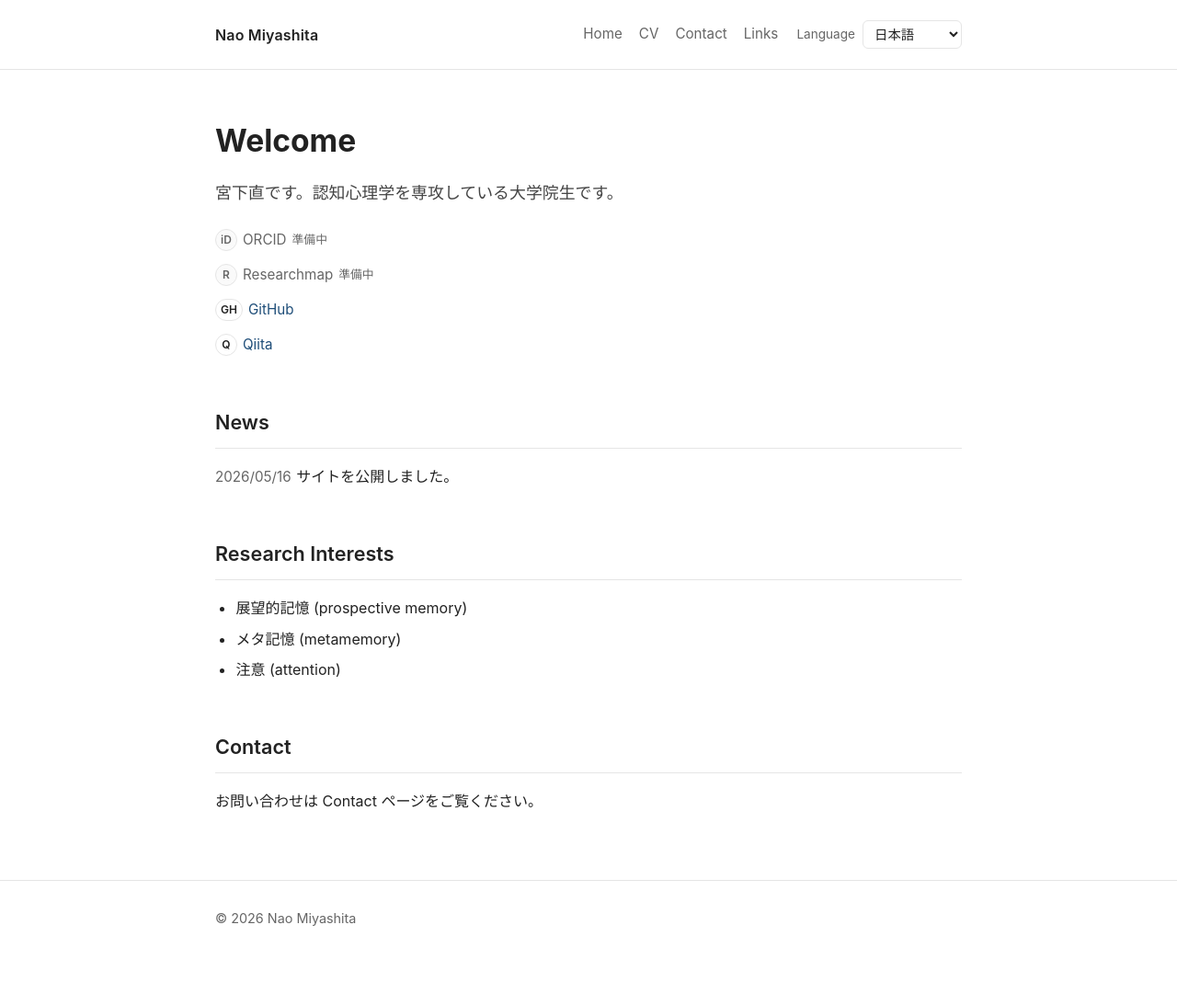
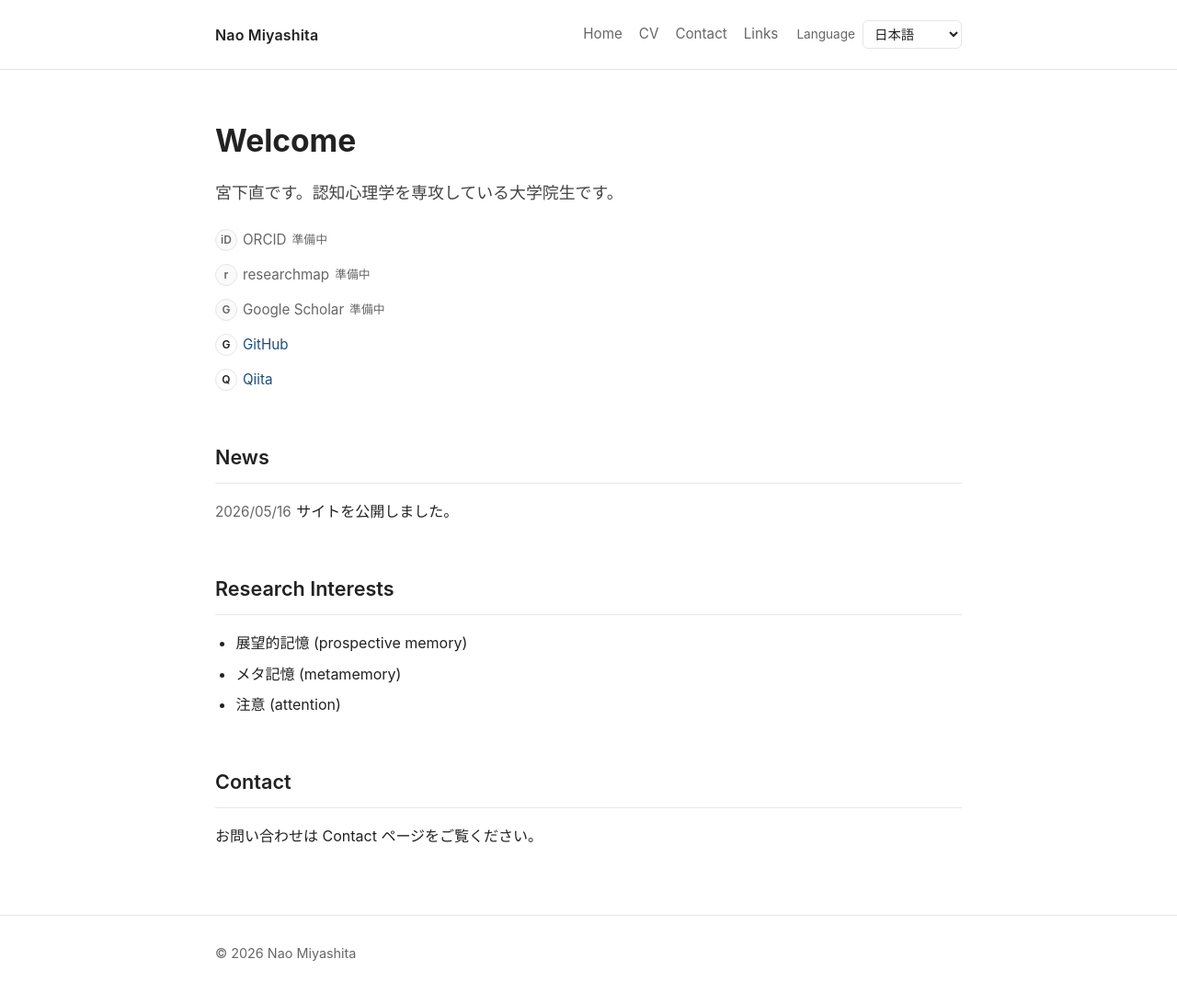
Before and after one commit to naomiyashita/github.io, a Jekyll site: the page built from index.md, in a window 1280 px wide. Shown: the whole page at 92% size. Built offline with Jekyll 4.4.1, drawn with Linux system fonts in a browser that asks for light colours; before the commit the page ends 1055 px from its top, so only the background shows below that.

Commit message:
Update index.md

```diff
--- a/index.md
+++ b/index.md
@@ -21,15 +21,23 @@ lang: ja
 
   <li>
     <span class="profile-link-disabled">
-      <span class="profile-icon">R</span>
-      <span>Researchmap</span>
+      <span class="profile-icon">r</span>
+      <span>researchmap</span>
+      <span class="profile-status">準備中</span>
+    </span>
+  </li>
+
+  <li>
+    <span class="profile-link-disabled">
+      <span class="profile-icon">G</span>
+      <span>Google Scholar</span>
       <span class="profile-status">準備中</span>
     </span>
   </li>
 
   <li>
     <a href="https://github.com/naomiyashita">
-      <span class="profile-icon">GH</span>
+      <span class="profile-icon">G</span>
       <span>GitHub</span>
     </a>
   </li>
```
